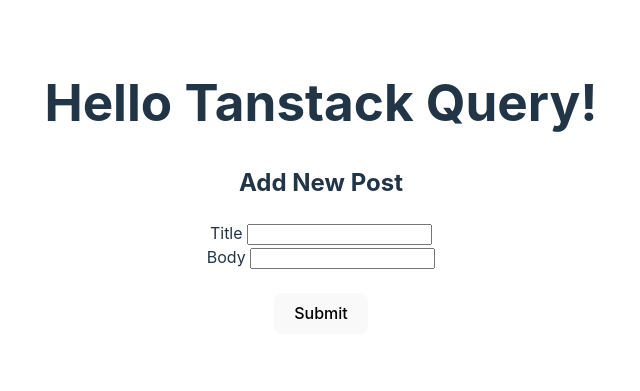
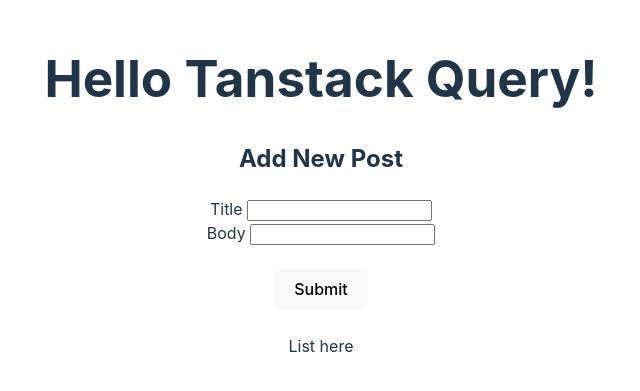
Before and after one commit to Drakkarrr/tanstack-query-crud, a React (Vite) app: page / in a window 1280 px wide. Shown: the part 213-604 px from the top of the page, without its empty margins (319-959 px from the left). Built offline with nearby package versions, Linux system fonts and the light colour scheme.

Commit message:
post list ui page built

```diff
--- a/src/components/AddPost.jsx
+++ b/src/components/AddPost.jsx
@@ -5,6 +5,8 @@
     <>
       <h2>Add New Post</h2>
       <PostForm />
+      <br />
+      List here
     </>
   );
 };
```
